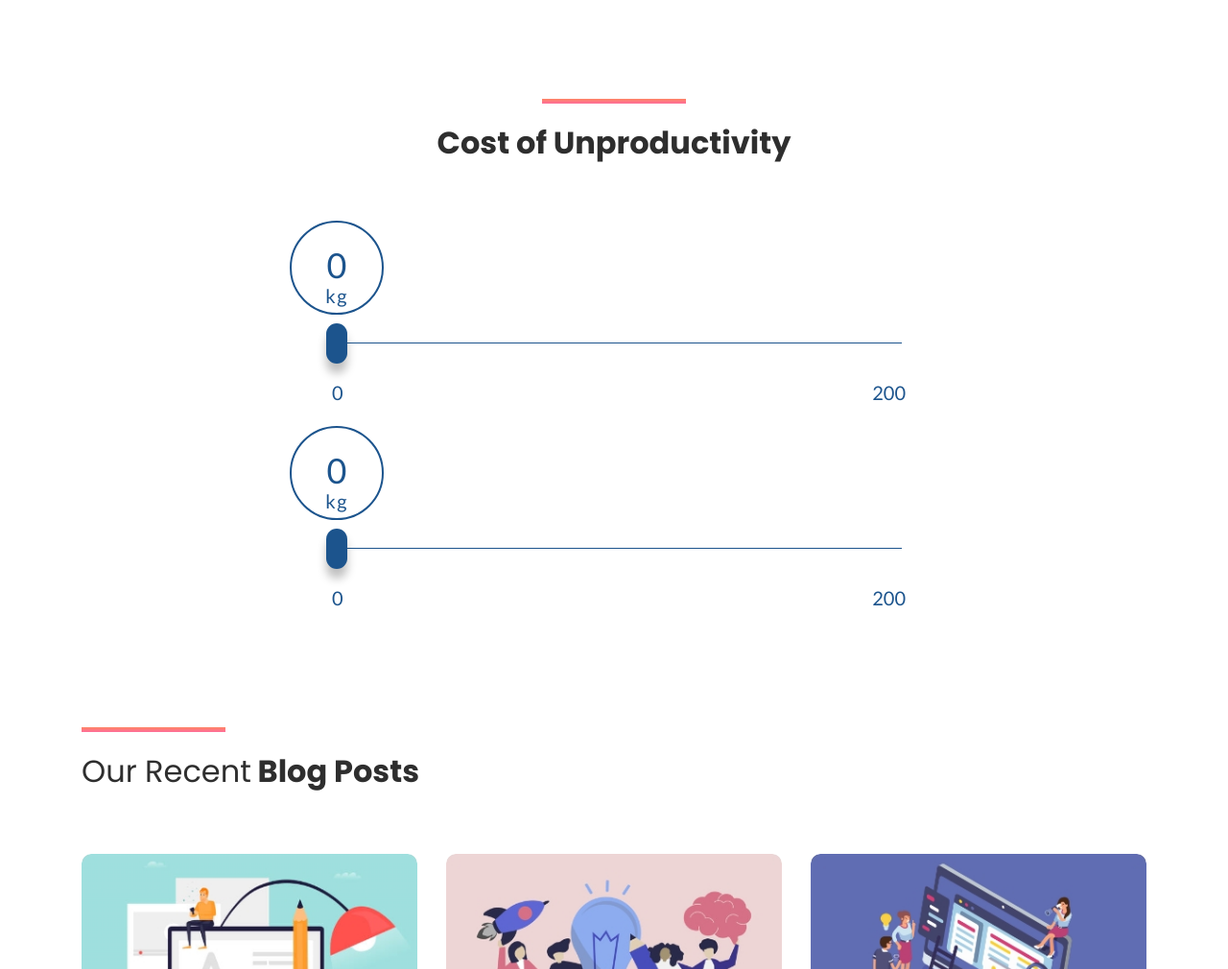
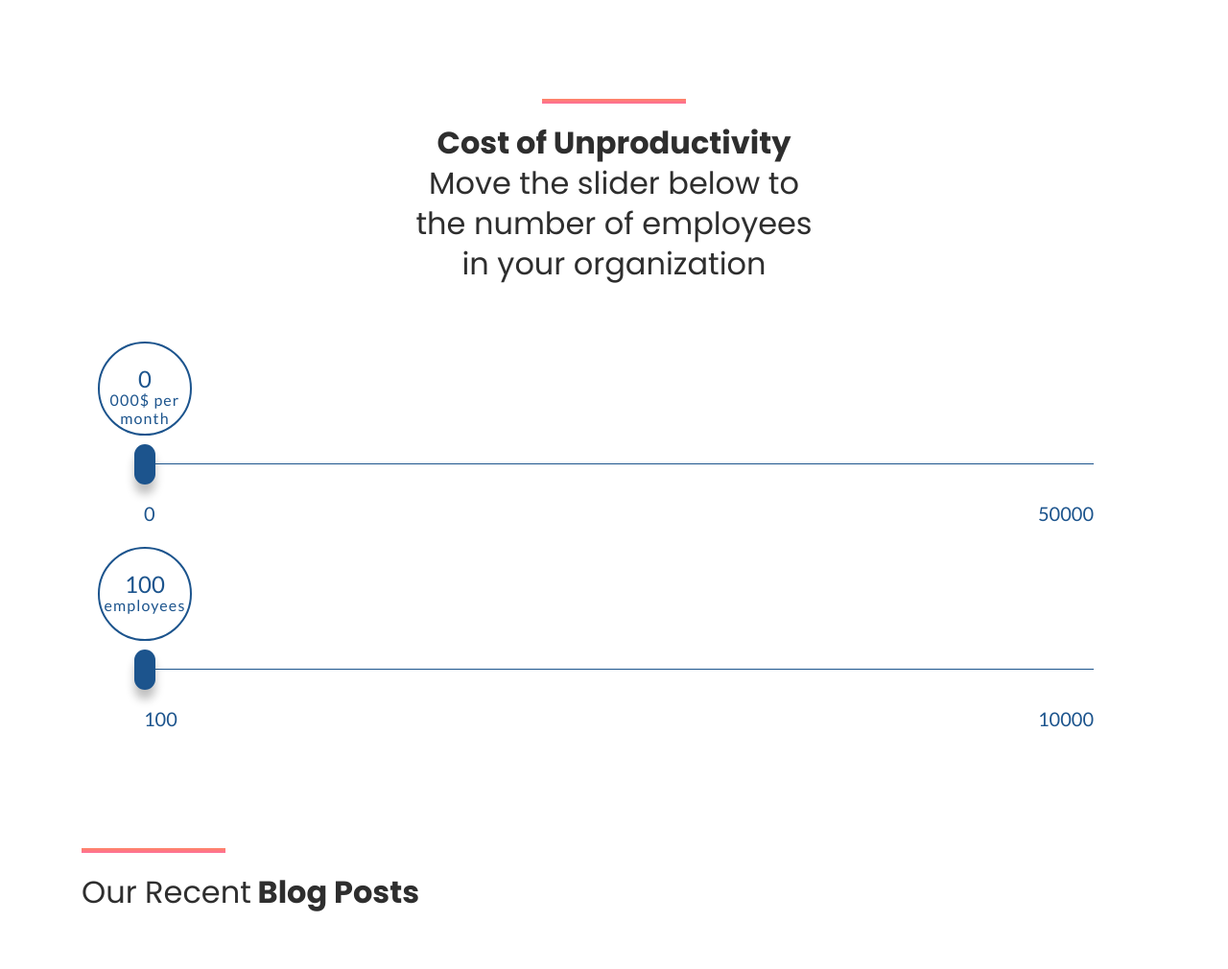
Before and after one commit to anuzka99/WorkDuck-CTO.github.io, a plain HTML site: page index.html in a window 1280 px wide. Shown: the part 3254-4264 px from the top of the page at 96% size. Drawn offline with Linux system fonts and the light colour scheme; files whose address does not match are found by name.

Commit message:
slider updated

```diff
--- a/assets/css/style.css
+++ b/assets/css/style.css
@@ -1191,7 +1191,8 @@ p {
 
 .box-minmax {
   margin-top: 30px!important;
-  width: 608px;
+  width: calc(100vw - 100px);
+  max-width: 1000px;
   display: flex;
   justify-content: space-between;
   font-size: 20px;
@@ -1208,7 +1209,8 @@ p {
 
 .rs-range {
   margin-top: 29px;
-  width: 600px;
+  width: calc(100vw - 100px);
+  max-width: 1000px;
   -webkit-appearance: none;
 }
 .rs-range:focus {
@@ -1281,12 +1283,19 @@ p {
   font-style: normal;
   font-weight: normal;
   line-height: normal;
-  font-size: 36px;
-}
-.rs-label::after {
-  content: "kg";
+  font-size: 24px;
+}
+#rs-bullet-1::after {
+  content: "employees";
   display: block;
-  font-size: 20px;
+  font-size: 16px;
+  letter-spacing: 0.07em;
+  margin-top: -2px;
+}
+#rs-bullet::after {
+  content: "000$ per month";
+  display: block;
+  font-size: 16px;
   letter-spacing: 0.07em;
   margin-top: -2px;
 }
--- a/assets/js/main.js
+++ b/assets/js/main.js
@@ -445,11 +445,19 @@ var rangeBullet1 = document.getElementById("rs-bullet-1");
 rangeSlider1.addEventListener("input", showSliderValue1, false);
 
 function showSliderValue1() {
-    rangeBullet1.innerHTML = rangeSlider1.value;
-    var bulletPosition1 = (rangeSlider1.value /rangeSlider1.max);
-    rangeBullet1.style.left = (bulletPosition1 * 578) + "px";
-    rangeBullet.innerHTML = rangeSlider1.value;
-    var bulletPosition = (rangeSlider1.value /rangeSlider1.max);
-    rangeBullet.style.left = (bulletPosition * 578) + "px";
-    rangeSlider.value = rangeSlider1.value;
+    var x = rangeSlider1.value;
+    rangeBullet1.innerHTML = x;
+    var bulletPosition1 = (x /rangeSlider1.max);
+    rangeBullet1.style.left = (bulletPosition1 * (rangeSlider.offsetWidth-22)) + "px";
+    // console.log(rangeSlider.offsetWidth);
+    var y;
+    if(x<=1000)
+        y = Math.floor(0.0009*x*x -0.03*x -1);
+    else
+        y= Math.floor(0.0012*x*x -0.33*x -1);
+    rangeBullet.innerHTML = y;
+    var bulletPosition = (y /rangeSlider.max);
+    if(bulletPosition>1) bulletPosition=1;
+    rangeBullet.style.left = (bulletPosition * (rangeSlider.offsetWidth-22)) + "px";
+    rangeSlider.value = y;
 }
--- a/index.html
+++ b/index.html
@@ -359,28 +359,28 @@
                 <div class="col-lg-5">
                     <div class="section-title text-center pb-40">
                         <div class="line m-auto"></div>
-                        <h3 class="title">Cost of Unproductivity<br><span> </span></h3>
+                        <h3 class="title">Cost of Unproductivity<br><span> Move the slider below to the number of employees in your organization </span></h3>
                     </div> <!-- section title -->
                 </div>
             </div> <!-- row -->
-            <div class="row prod-calc wow fadeInUpBig" data-wow-duration="1s" data-wow-delay="0.8s">
+            <div class="row prod-calc wow fadeInUpBig" data-wow-duration="1s" data-wow-delay="0.6s">
             <div class="range-slider">
                 <span id="rs-bullet" class="rs-label">0</span>
-                <input id="rs-range-line" class="rs-range" type="range" value="0" min="0" max="200" disabled>
+                <input id="rs-range-line" class="rs-range" type="range" value="5" min="0" max="50000" disabled>
 
             </div>
             <div class="box-minmax">
-                <span>0</span><span>200</span>
+                <span>0</span><span>50000</span>
             </div>
             </div> <!-- row -->
-            <div class="row prod-calc wow fadeInUpBig" data-wow-duration="1s" data-wow-delay="1.2s">
+            <div class="row prod-calc wow fadeInUpBig" data-wow-duration="1s" data-wow-delay="1s">
             <div class="range-slider">
-                <span id="rs-bullet-1" class="rs-label">0</span>
-                <input id="rs-range-line-1" class="rs-range" type="range" value="0" min="0" max="200">
+                <span id="rs-bullet-1" class="rs-label">100</span>
+                <input id="rs-range-line-1" class="rs-range" type="range" value="100" min="100" max="10000">
 
             </div>
             <div class="box-minmax">
-                <span>0</span><span>200</span>
+                <span>100</span><span>10000</span>
             </div>
             </div> <!-- row -->
         </div> <!-- container -->
```
